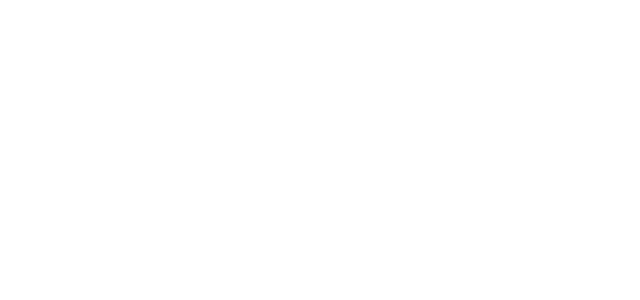
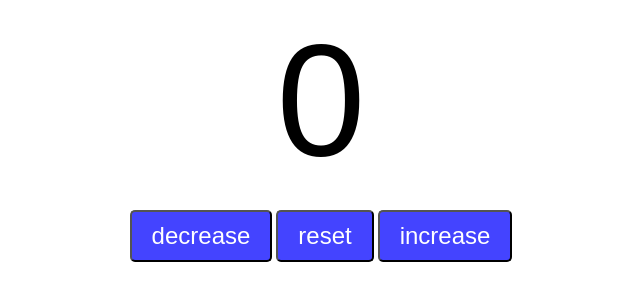
Before and after one commit to Hoovie105/Various-Smaller-projects, a plain HTML site: page JS/index.html in a window 1280 px wide. Shown: the whole page, without its empty margins (319-959 px from the left). Drawn offline with Linux system fonts and the light colour scheme.

Commit message:
js finished

```diff
--- a/JS/index.html
+++ b/JS/index.html
@@ -7,6 +7,12 @@
     <link rel="stylesheet" href="style.css">
 </head>
 <body>
+    <label id="countlabel">0</label><br>
+    <div id="btncontainer">
+        <button id="decrease" class="buttons">decrease</button>
+        <button id="reset" class="buttons">reset</button>
+        <button id="increase" class="buttons">increase</button>
+    </div>
     <script src="index.js"></script>
 </body>
 </html>
--- a/JS/index.js
+++ b/JS/index.js
@@ -0,0 +1,18 @@
+const decreasebtn = document.getElementById("decrease");
+const resetbtn = document.getElementById("reset");
+const increasebtn = document.getElementById("increase");
+const countLabel = document.getElementById("countlabel")
+let count = 0;
+
+increasebtn.onclick = function(){
+    count++;
+    countLabel.textContent = count;
+}
+decreasebtn.onclick = function(){
+    count--;
+    countLabel.textContent = count;
+}
+resetbtn.onclick = function(){
+    count = 0;
+    countLabel.textContent = count;
+}
--- a/JS/style.css
+++ b/JS/style.css
@@ -0,0 +1,21 @@
+#countlabel{
+    display: block;
+    text-align: center;
+    font-size: 10em;
+    font-family: Arial, Helvetica, sans-serif;
+}
+#btncontainer{
+    text-align: center;
+}
+.buttons{
+    padding: 10px 20px;
+    font-size: 1.5em;
+    color: white;
+    background-color: rgb(68, 68, 255);
+    border-radius: 5px;
+    cursor: pointer;
+    transition: background-color 0.25s;
+}
+.buttons:hover{
+    background-color: hsl(214, 100%, 56%);
+}
```
